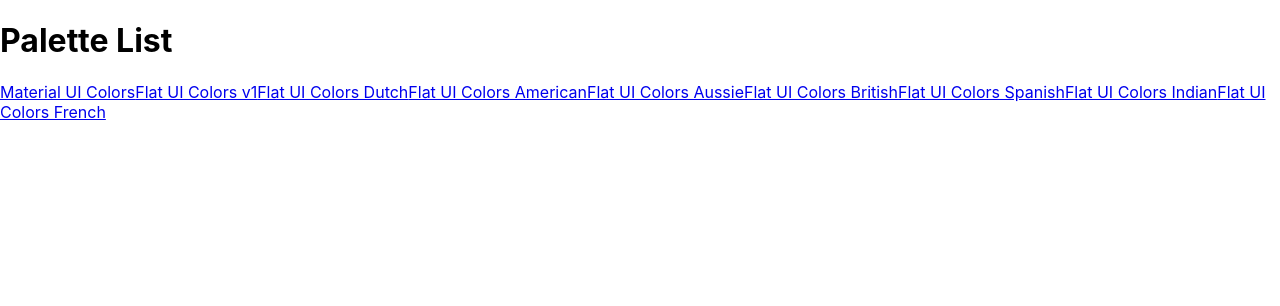
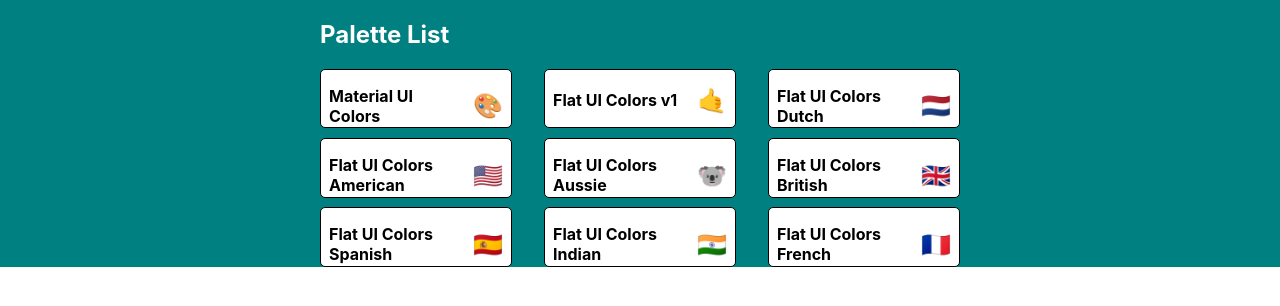
Before and after one commit to angelo93/color-lab, a React (Create React App) app: page / in a window 1280 px wide. Shown: the top 306 px of the page. Built offline with nearby package versions, Linux system fonts and the light colour scheme.

Commit message:
Start styling Palette List component

```diff
--- /dev/null
+++ b/src/MiniPalette.js
@@ -0,0 +1,42 @@
+import React from "react";
+import { withStyles } from "@material-ui/styles";
+
+const styles = {
+  root: {
+    backgroundColor: "white",
+    border: "1px solid black",
+    borderRadius: "5px",
+    padding: "0.5rem",
+    position: "relative",
+    overflow: "hidden",
+    "&:hover": {
+      cursor: "pointer",
+    },
+  },
+  colors: { backgroundColor: "grey" },
+  title: {
+    display: "flex",
+    justifyContent: "space-between",
+    alignItems: "center",
+    margin: "0",
+    color: "black",
+    paddingTop: "0.5rem",
+    fontSize: "1rem",
+    position: "relative",
+  },
+  emoji: { marginLeft: "0.5rem", fontSize: "1.5rem" },
+};
+
+function MiniPalette(props) {
+  const { classes, paletteName, emoji } = props;
+  return (
+    <div className={classes.root}>
+      <div className={classes.palettes}></div>
+      <h5 className={classes.title}>
+        {paletteName} <span className={classes.emoji}>{emoji}</span>
+      </h5>
+    </div>
+  );
+}
+
+export default withStyles(styles)(MiniPalette);
--- a/src/PalletList.js
+++ b/src/PalletList.js
@@ -1,18 +1,56 @@
 import React, { Component } from "react";
 import { Link } from "react-router-dom";
+import MiniPalette from "./MiniPalette";
+import { withStyles } from "@material-ui/styles";
+
+const styles = {
+  root: {
+    backgroundColor: "teal",
+    height: "100%",
+    display: "flex",
+    alignItems: "flex-start",
+    justifyContent: "center",
+  },
+  container: {
+    width: "50%",
+    display: "flex",
+    alignItems: "flex-start",
+    flexDirection: "column",
+    flexWrap: "wrap",
+  },
+  nav: {
+    display: "flex",
+    width: "100%",
+    justifyContent: "space-between",
+    color: "white",
+  },
+  palettes: {
+    boxSizing: "border-box",
+    width: "100%",
+    display: "grid",
+    gridTemplateColumns: "repeat(3, 30%)",
+    gridGap: "5%",
+  },
+};
 
 class PaletteList extends Component {
   render() {
-    const { palettes } = this.props;
+    const { palettes, classes } = this.props;
     return (
-      <div>
-        <h1>Palette List</h1>
-        {palettes.map((palette) => (
-          <Link to={`/palette/${palette.id}`}>{palette.paletteName}</Link>
-        ))}
+      <div className={classes.root}>
+        <div className={classes.container}>
+          <nav className={classes.nav}>
+            <h1>Palette List</h1>
+          </nav>
+          <div className={classes.palettes}>
+            {palettes.map((palette) => (
+              <MiniPalette {...palette} />
+            ))}
+          </div>
+        </div>
       </div>
     );
   }
 }
 
-export default PaletteList;
+export default withStyles(styles)(PaletteList);
```
